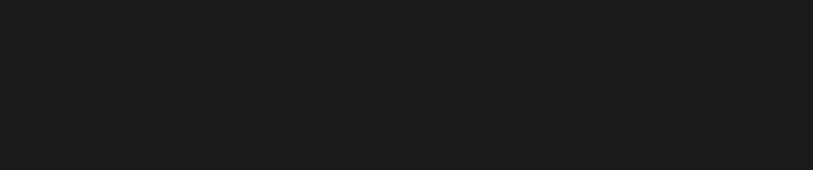
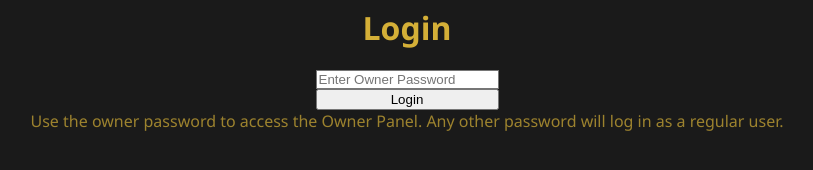
Before and after one commit to 9mille7-sketch/Unc-s-Builder, a Next.js app: page /login in a window 1280 px wide. Before the commit this address had no page. Shown: the part 470-640 px from the top of the page, without its empty margins (233-1046 px from the left). Built offline with nearby package versions, Linux system fonts and the light colour scheme.

Commit message:
feat: owner login with password Duke2026

```diff
--- a/app/login/page.tsx
+++ b/app/login/page.tsx
@@ -1,24 +1,45 @@
-import { cookies } from 'next/headers';
-import { redirect } from 'next/navigation';
+"use client";
+import { useState } from 'react';
+import { useRouter } from 'next/navigation';
 import Logo from '../../components/Logo';
 
 export default function Login() {
-  // Placeholder: Simulate login and role assignment
-  // In production, replace with Supabase Auth logic
-  const params = new URLSearchParams(typeof window !== 'undefined' ? window.location.search : '');
-  const role = params.get('role') || 'USER';
-  cookies().set('user_role', role);
+  const [password, setPassword] = useState("");
+  const [error, setError] = useState("");
+  const router = useRouter();
 
-  // Redirect based on role
-  if (role === 'OWNER') redirect('/admin');
-  else if (role === 'STAFF') redirect('/staff');
-  else redirect('/dashboard');
+  function handleLogin(e: React.FormEvent) {
+    e.preventDefault();
+    if (password === "Duke2026") {
+      document.cookie = `user_role=OWNER; path=/`;
+      router.replace("/admin");
+    } else {
+      document.cookie = `user_role=USER; path=/`;
+      router.replace("/dashboard");
+    }
+  }
 
   return (
     <main className="min-h-screen flex flex-col items-center justify-center bg-graphite text-gold">
       <Logo />
       <h1 className="text-4xl font-bold mt-4 mb-2">Login</h1>
-      <p className="mb-8">Logging in and redirecting...</p>
+      <form className="flex flex-col gap-4 w-80" onSubmit={handleLogin}>
+        <input
+          type="password"
+          className="p-3 rounded bg-black text-gold border border-gold focus:outline-none focus:ring-2 focus:ring-yellow-400"
+          placeholder="Enter Owner Password"
+          value={password}
+          onChange={e => setPassword(e.target.value)}
+        />
+        <button
+          type="submit"
+          className="bg-gold text-graphite font-bold py-2 rounded hover:bg-yellow-400 transition"
+        >
+          Login
+        </button>
+        {error && <div className="text-red-400 text-sm">{error}</div>}
+      </form>
+      <div className="mt-8 text-sm opacity-70">Use the owner password to access the Owner Panel. Any other password will log in as a regular user.</div>
     </main>
   );
 }
```
